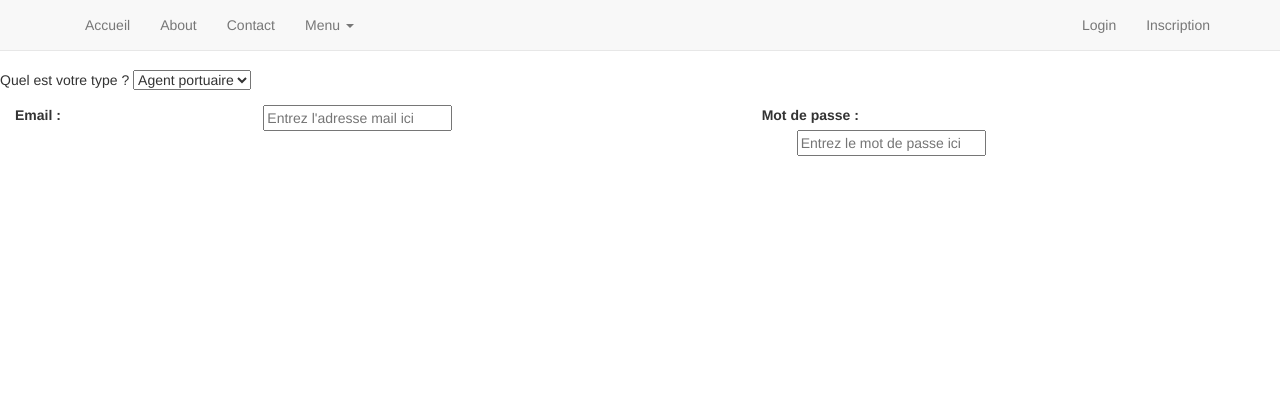
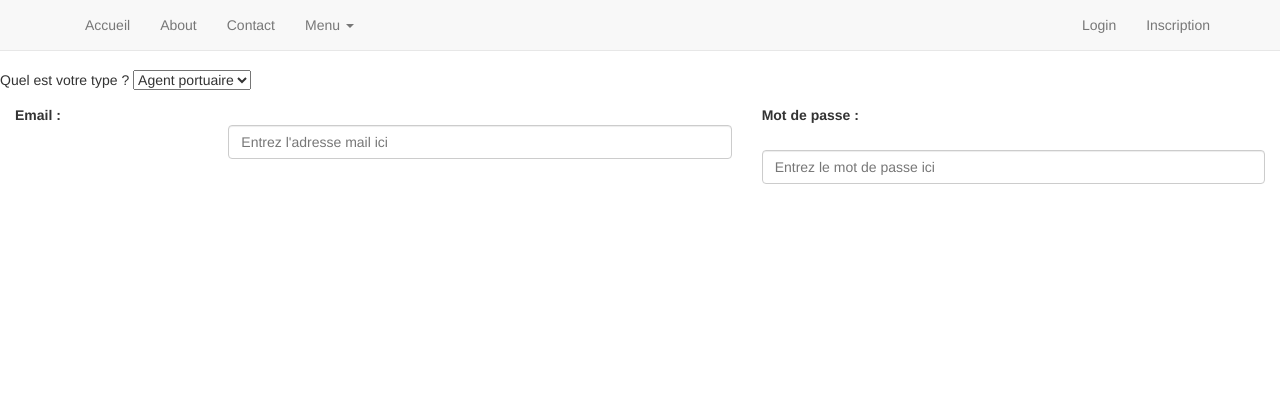
Before and after one commit to marcbal/24IUTInfoWeb, a PHP site: a page that uses application/vue/inscription/index.php in a window 1280 px wide. Shown: the top 420 px of the page. Run offline with PHP 8.4, Linux system fonts and the light colour scheme; some libraries are stand-ins or nearby versions.

Commit message:
formulaire enregistrement

```diff
--- a/application/vue/inscription/index.php
+++ b/application/vue/inscription/index.php
@@ -19,13 +19,13 @@
             <div class="form-group">
                         <label for="email" class="col-sm-2 control-label">Email : </label>
                         <div class="col-sm-5">
-                            <input type="email" name="email" placeholder="Entrez l'adresse mail ici" required>
+                            <input type="email" class="form-control" name="email" placeholder="Entrez l'adresse mail ici" required>
                         </div>
             </div>
             <div class="form-group">
                         <label for="password" class="col-sm-2 control-label">Mot de passe : </label>
                         <div class="col-sm-5">
-                            <input type="password" name="password" placeholder="Entrez le mot de passe ici" required>
+                            <input type="password" class="form-control"  name="password" placeholder="Entrez le mot de passe ici" required>
                         </div>
             </div>
 
@@ -35,28 +35,28 @@
             <div class="form-group">
                 <label for="nom" class="col-sm-2 control-label">Nom : </label>
                 <div class="col-sm-5">
-                    <input type="nom" name="clientname" placeholder="etrez le nom ici" required>
+                    <input type="nom"  class="form-control" name="clientname" placeholder="etrez le nom ici" required>
                 </div>
             </div>
 
             <div class="form-group">
                 <label for="pays" class="col-sm-2 control-label">Pays : </label>
                 <div class="col-sm-5">
-                    <input type="pays" name="pays" placeholder="Entrez le pays ici" required>
+                    <input type="pays"  class="form-control" name="pays" placeholder="Entrez le pays ici" required>
                 </div>
             </div>
 
             <div class="form-group">
                 <label for="email" class="col-sm-2 control-label">Email : </label>
                 <div class="col-sm-5">
-                    <input type="email" name="email" placeholder="Entrez l'adresse mail ici" required>
+                    <input type="email"  class="form-control" name="email" placeholder="Entrez l'adresse mail ici" required>
                 </div>
             </div>
 
             <div class="form-group">
                 <label for="password" class="col-sm-2 control-label">Mot de passe : </label>
                 <div class="col-sm-5">
-                    <input type="password" name="password" placeholder="Entrez le mot de passe ici" required>
+                    <input type="password"  class="form-control" name="password" placeholder="Entrez le mot de passe ici" required>
                 </div>
             </div>
 
@@ -66,35 +66,35 @@
             <div class="form-group">
                 <label for="nom" class="col-sm-2 control-label">Nom : </label>
                 <div class="col-sm-5">
-                    <input type="nom" name="clientname" placeholder="etrez le nom ici" required>
+                    <input type="nom"  class="form-control" name="clientname" placeholder="etrez le nom ici" required>
                 </div>
             </div>
 
             <div class="form-group">
                 <label for="adresse" class="col-sm-2 control-label">Adresse : </label>
                 <div class="col-sm-5">
-                    <input type="adresse" name="adresse" placeholder="entrez l'adresse ici" required>
+                    <input type="adresse"  class="form-control" name="adresse" placeholder="entrez l'adresse ici" required>
                 </div>
             </div>
 
             <div class="form-group">
                 <label for="pays" class="col-sm-2 control-label">Pays : </label>
                 <div class="col-sm-5">
-                    <input type="pays" name="pays" placeholder="Entrez le pays ici" required>
+                    <input type="pays"  class="form-control" name="pays" placeholder="Entrez le pays ici" required>
                 </div>
             </div>
 
             <div class="form-group">
                 <label for="email" class="col-sm-2 control-label">Email : </label>
                 <div class="col-sm-5">
-                    <input type="email" name="email" placeholder="Entrez l'adresse mail ici" required>
+                    <input type="email" class="form-control"  name="email" placeholder="Entrez l'adresse mail ici" required>
                 </div>
             </div>
 
             <div class="form-group">
                 <label for="password" class="col-sm-2 control-label">Mot de passe : </label>
                 <div class="col-sm-5">
-                    <input type="password" name="password" placeholder="Entrez le mot de passe ici" required>
+                    <input type="password" class="form-control"  name="password" placeholder="Entrez le mot de passe ici" required>
                 </div>
             </div>
         </div>
```
